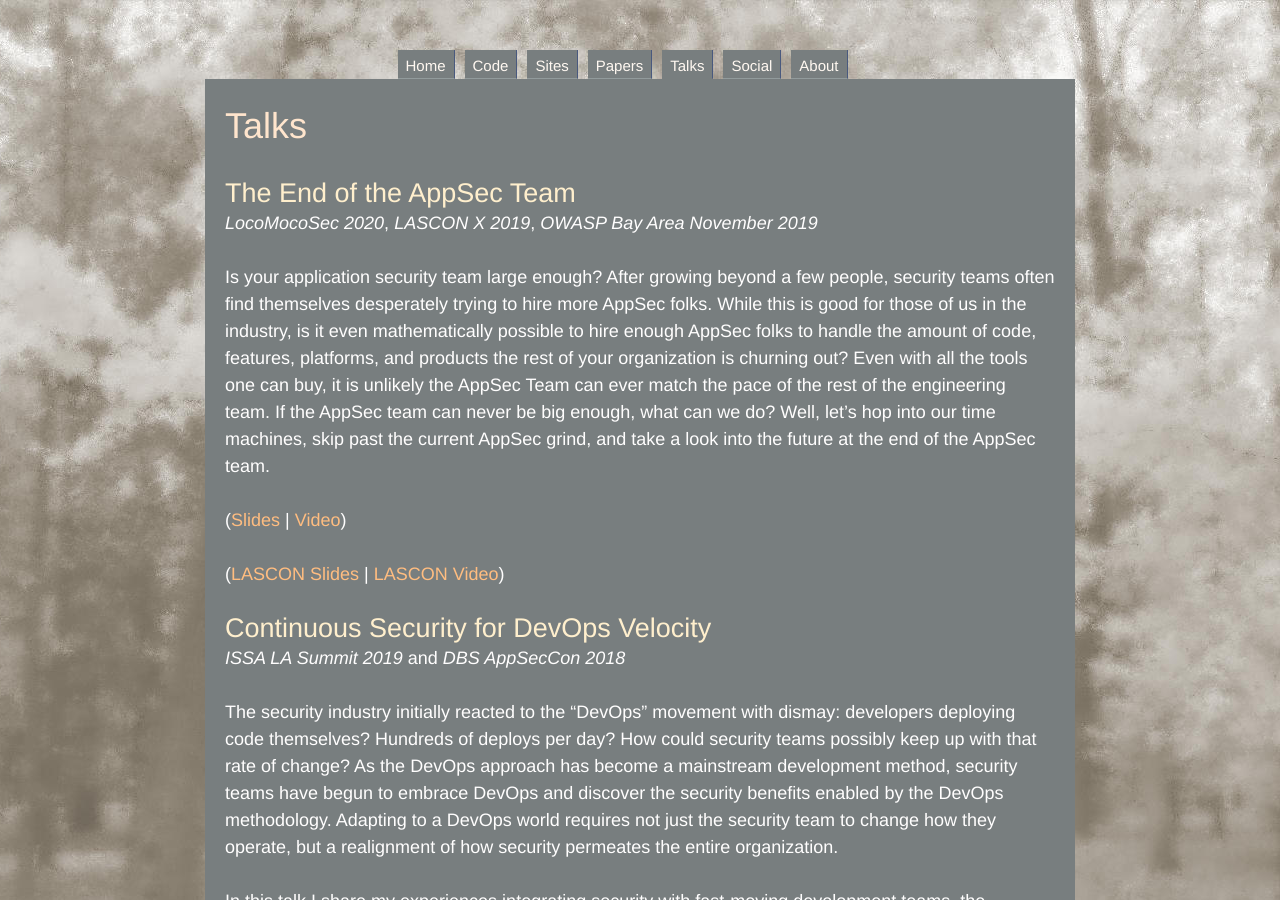
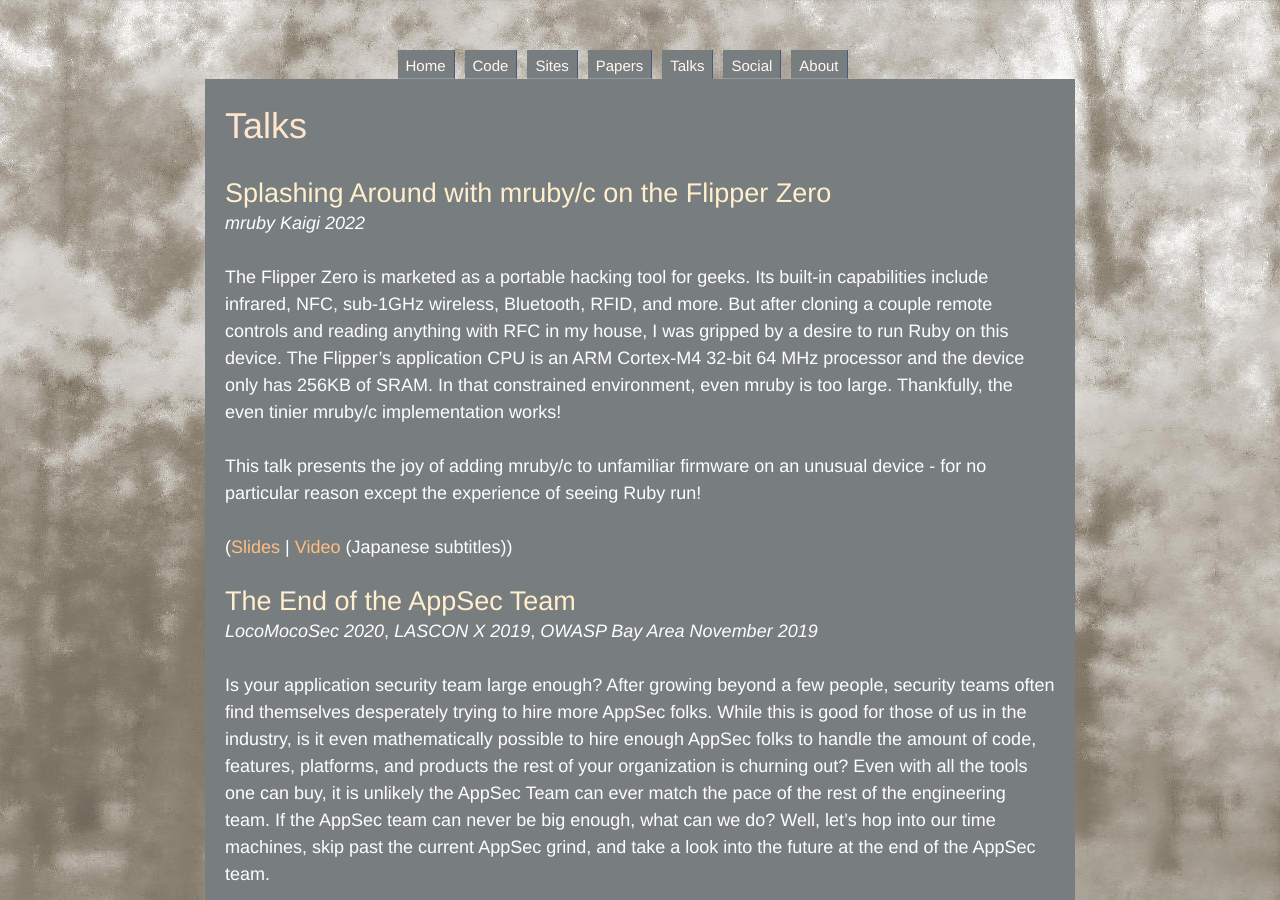
Before and after one commit to presidentbeef/personal-site, a Jekyll site: the page built from talks/index.md, in a window 1280 px wide and 900 px high. Built offline with Jekyll 4.4.1, drawn with Linux system fonts in a browser that asks for light colours.

Commit message:
Add Flipper Zero talk

```diff
--- a/talks/index.md
+++ b/talks/index.md
@@ -4,6 +4,15 @@
 ---
 
 ## Talks
+
+### Splashing Around with mruby/c on the Flipper Zero
+_mruby Kaigi 2022_
+
+The Flipper Zero is marketed as a portable hacking tool for geeks. Its built-in capabilities include infrared, NFC, sub-1GHz wireless, Bluetooth, RFID, and more. But after cloning a couple remote controls and reading anything with RFC in my house, I was gripped by a desire to run Ruby on this device. The Flipper's application CPU is an ARM Cortex-M4 32-bit 64 MHz processor and the device only has 256KB of SRAM. In that constrained environment, even mruby is too large. Thankfully, the even tinier mruby/c implementation works!
+
+This talk presents the joy of adding mruby/c to unfamiliar firmware on an unusual device - for no particular reason except the experience of seeing Ruby run!
+
+([Slides](https://docs.google.com/presentation/d/e/2PACX-1vRfzAaMPFgp499P71lGC65xj7J_zygGXfI0_606HnsngKoJoHzUNsq_8bdGjisu5fZLY1CKx0LgfJCW/pub?start=false&loop=false&delayms=3000) \| [Video](https://www.youtube.com/watch?v=T2pi2P0HsdQ) (Japanese subtitles))
 
 ### The End of the AppSec Team
 _LocoMocoSec 2020_, _LASCON X 2019_, _OWASP Bay Area November 2019_
```
